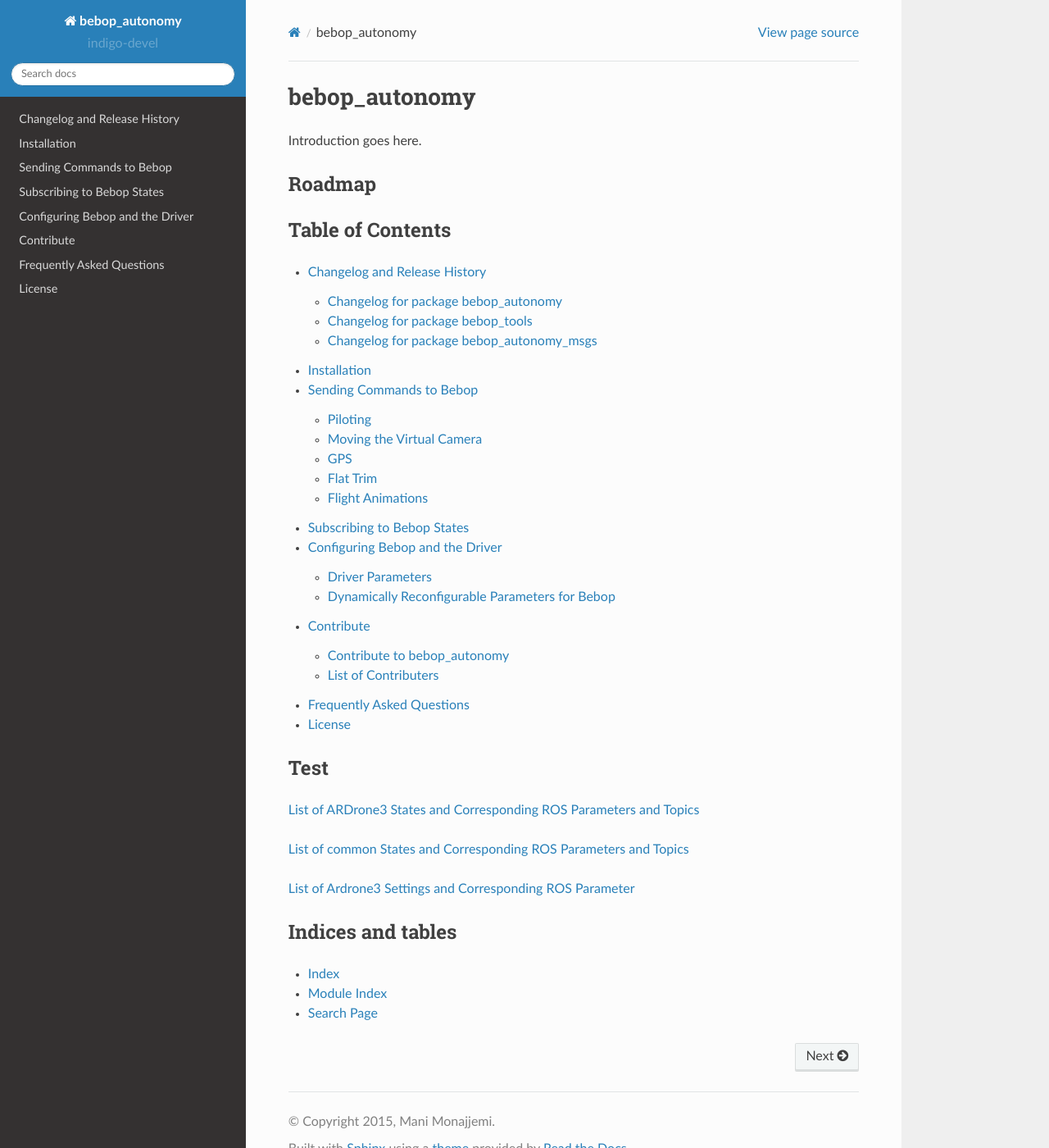
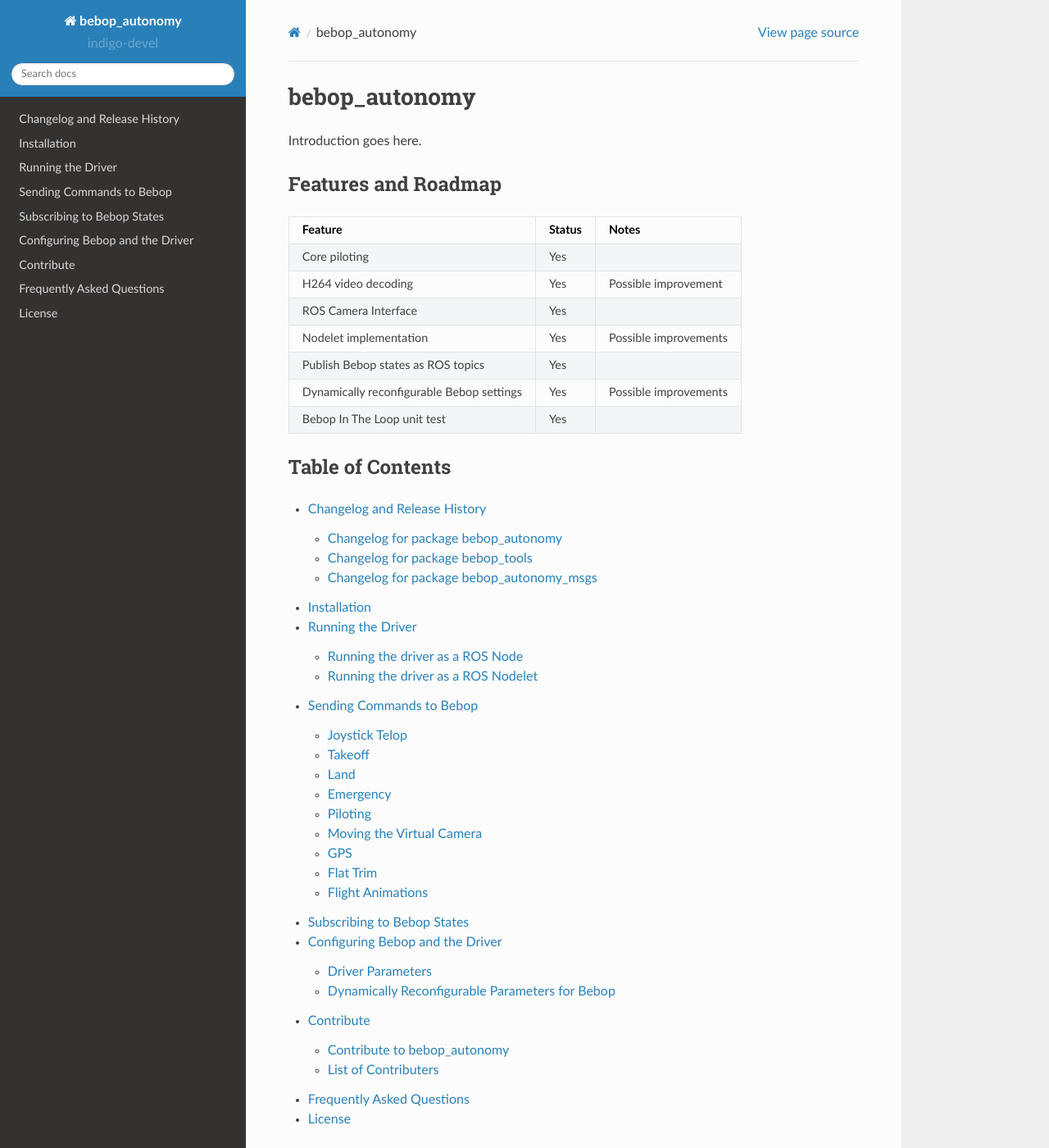
Before and after one commit to AutonomyLab/bebop_autonomy, a Sphinx documentation site: the page built from docs/index.rst, in a window 1280 px wide and 1400 px high. Shown: the whole window at 82% size. Built offline with Sphinx 7.4.7 and the Read the Docs theme 2.0.0, drawn with Linux system fonts in a browser that asks for light colours.

Commit message:
Modify docs's outline

```diff
--- a/docs/index.rst
+++ b/docs/index.rst
@@ -4,8 +4,19 @@ bebop_autonomy
 
 Introduction goes here.
 
-Roadmap
+Features and Roadmap
 =======
+
+.. csv-table::
+  :header: "Feature", "Status", "Notes"
+
+  Core piloting, Yes, ""
+  H264 video decoding, Yes, "Possible improvement"
+  ROS Camera Interface, Yes,
+  Nodelet implementation, Yes, "Possible improvements"
+  Publish Bebop states as ROS topics, Yes, ""
+  Dynamically reconfigurable Bebop settings, Yes, "Possible improvements"
+  Bebop In The Loop unit test, Yes, ""
 
 
 Table of Contents
@@ -16,6 +27,7 @@ Table of Contents
 
   changelog
   installation
+  running
   piloting
   states
   configuration
--- a/docs/piloting.rst
+++ b/docs/piloting.rst
@@ -1,6 +1,18 @@
 *************************
 Sending Commands to Bebop
 *************************
+
+Joystick Telop
+=============
+
+Takeoff
+=======
+
+Land
+====
+
+Emergency
+=========
 
 Piloting
 ========
--- /dev/null
+++ b/docs/running.rst
@@ -0,0 +1,9 @@
+******************
+Running the Driver
+******************
+
+Running the driver as a ROS Node
+================================
+
+Running the driver as a ROS Nodelet
+===================================
```
